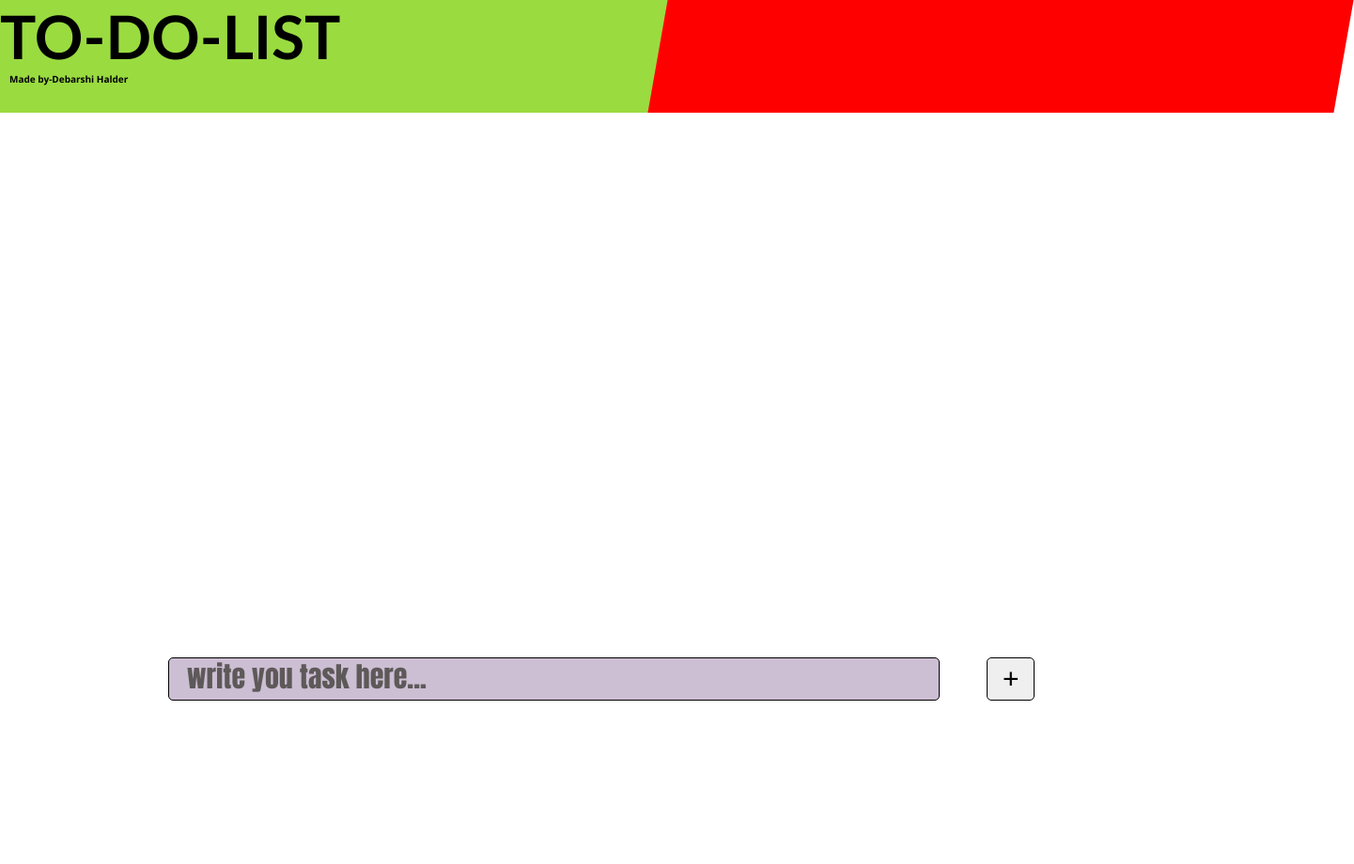
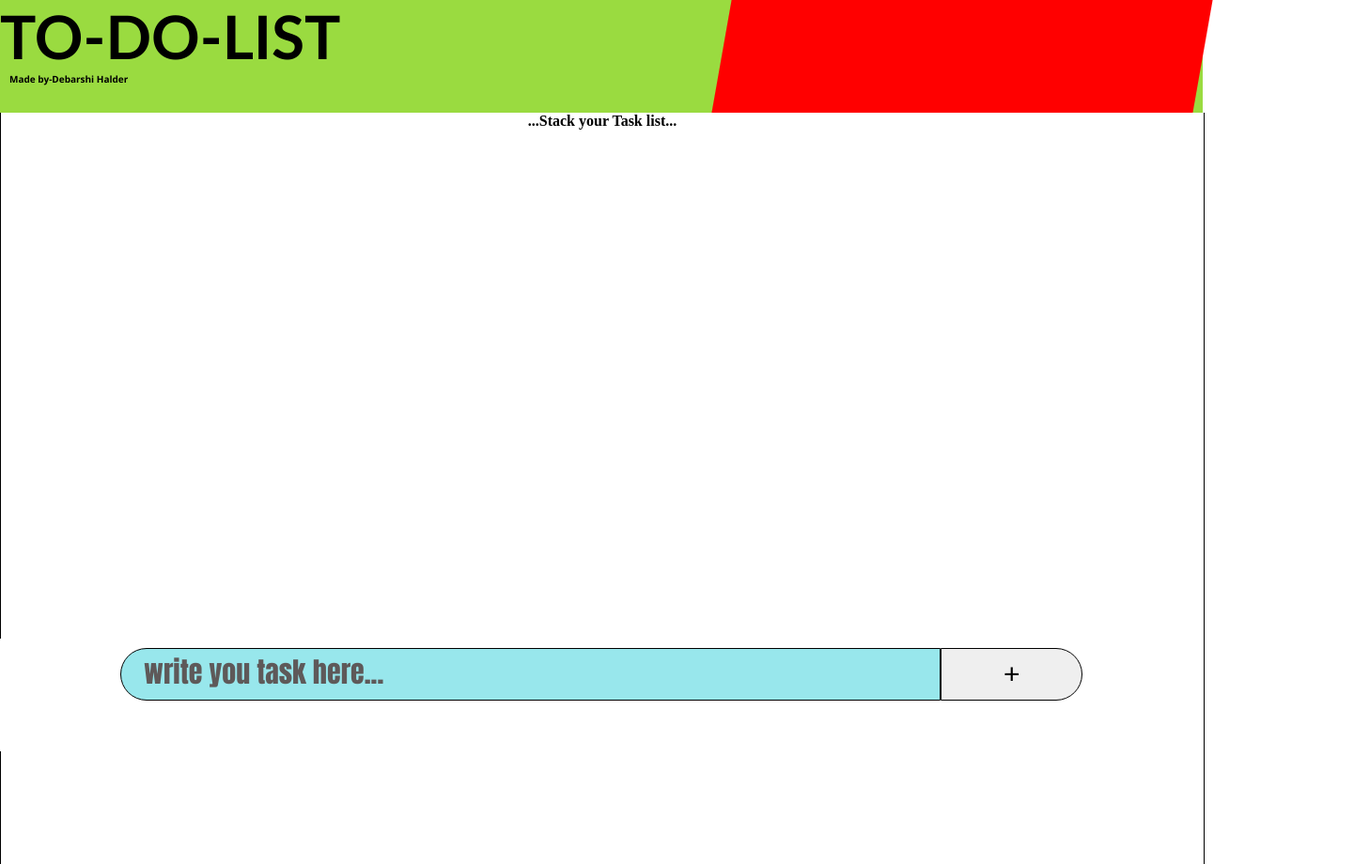
Before and after one commit to debarshi2001/to-do-list, a plain HTML site: page index.html in a window 1280 px wide. Shown: the whole page at 94% size, 1441 px wide, since content can reach past the window. Before the commit the page ends 800 px from the top, so only its background shows below. Drawn offline with Linux system fonts and the light colour scheme.

Commit message:
third commit

```diff
--- a/style.css
+++ b/style.css
@@ -12,7 +12,7 @@
 }
 
 .Heading {
-    position:absolute;
+    /* position:absolute; */
     top:0;
     width:100%;
     height: 15vh;
@@ -32,14 +32,14 @@
     transform:skew(-10deg,0deg);
     background-color:rgb(251, 223, 9);
     z-index:5;
-    animation: barLive 10s infinite ease-in-out;
+    animation: barLive 15s infinite ease-in-out;
 }
 .Heading::after{
     content: '';
     position: absolute;
     top:0px;
-    left:700px;
-    width:730px;
+    right:0;
+    width:40%;
     height:inherit;
     transform:skew(-10deg,0deg);
     background-color:rgb(255, 0, 0);
@@ -71,20 +71,22 @@
 
 .InputPlace form {
     width: 80%;
-    padding: 20px;
+    padding: 10px;
+    border-radius: 30px 30px 30px 30px;
     margin: 0px auto 0px auto;
     display: flex;
     justify-content: space-evenly;
+    /* background-color: antiquewhite; */
 
 }
 
 .InputPlace form input {
     font-size: 30px;
-    width: 79%;
-    padding: 5px;
+    width: 85%;
+    padding: inherit;
     border: 1px solid;
-    border-radius: 5px;
-    background: #ccbed3;
+    border-radius: 30px 0px 0px 30px;
+    background: #98e7ec;
 }
 .InputPlace form input::-webkit-input-placeholder {
     font-family:Impact, Haettenschweiler, 'Arial Narrow Bold', sans-serif;
@@ -93,14 +95,14 @@
 
 .InputPlace form button {
     font-size: 30px;
-    width: 5%;
+    width: 15%;
     padding: 5px;
     border: 1px solid;
-    border-radius: 5px;
+    border-radius: 0px 30px 30px 0px;
 }
 
 .InputPlace form button:active {
-    background: #6afe99;
+    background: #9adb40;
 }
 
 .Heading h2 {
@@ -118,12 +120,13 @@
     /* background: #635ec5; */
     margin: 0px auto 0px auto;
     width: 100%;
-    height: 100%;
+    height: 100vh;
     display:flex;
     flex-direction: column;
     align-items: center;
     border-right: 1px solid;
     border-left: 1px solid;
+
 }
 
 .card {
```
